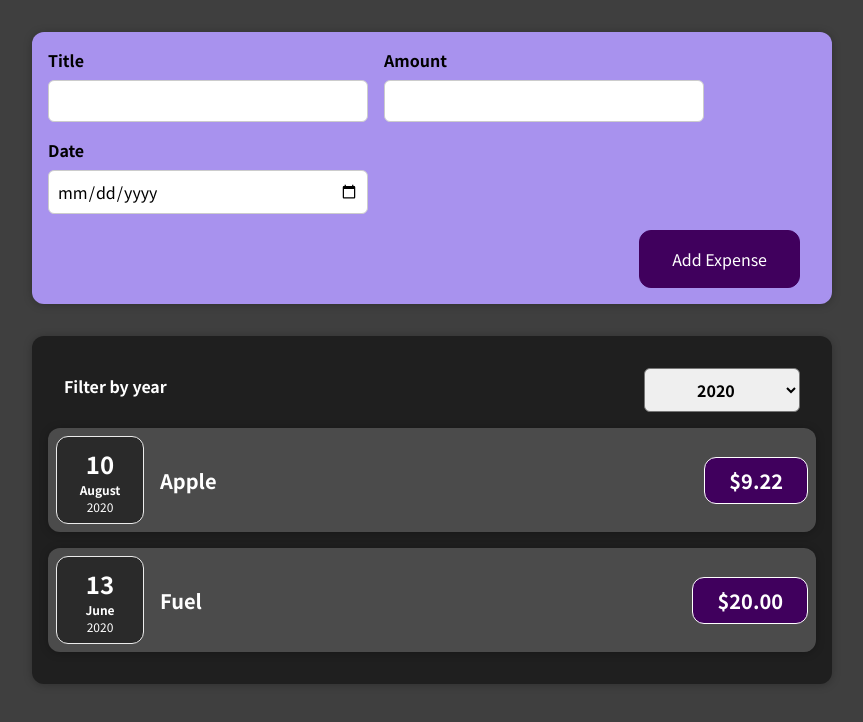
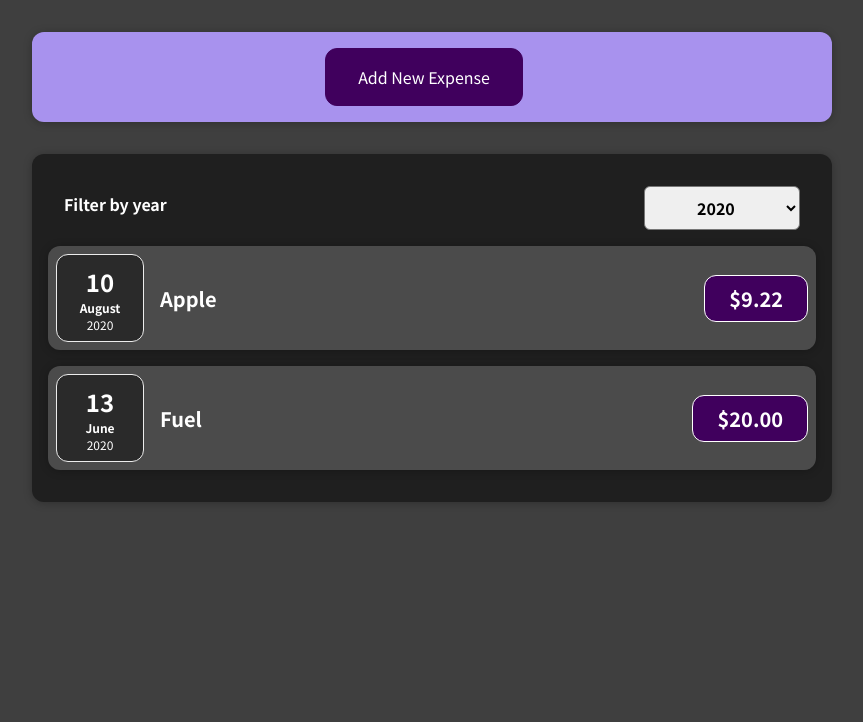
Before and after one commit to ravi-bhu/react-expense-tracker, a React (Create React App) app: page / in a window 1280 px wide. Shown: the top 722 px of the page, without its empty margins (208-1071 px from the left). Built offline with nearby package versions, Linux system fonts and the light colour scheme.

Commit message:
added add new expense button

```diff
--- a/src/components/NewExpense/ExpenseForm.js
+++ b/src/components/NewExpense/ExpenseForm.js
@@ -79,6 +79,9 @@
         </div>
       </div>
       <div className="new-expense__actions">
+        <button type="button" onClick={props.onCancel}>
+          Cancel
+        </button>
         <button type="submit">Add Expense</button>
       </div>
     </form>
--- a/src/components/NewExpense/NewExpense.js
+++ b/src/components/NewExpense/NewExpense.js
@@ -1,15 +1,35 @@
+import { useState } from 'react';
 import ExpenseForm from './ExpenseForm';
 import './NewExpense.css';
 
 const NewExpense = (props) => {
+  const [isEditing, setIsEditing] = useState(false);
+
   const saveExpenseDataHandler = (enteredExpenseData) => {
     const expenseData = { ...enteredExpenseData, id: Math.random().toString() };
     props.onAddExpense(expenseData);
+    setIsEditing(false);
+  };
+
+  const stopEditingHandler = () => {
+    setIsEditing(false);
+  };
+
+  const startEditingHandler = () => {
+    setIsEditing(true);
   };
 
   return (
     <div className="new-expense">
-      <ExpenseForm onSaveExpenseData={saveExpenseDataHandler} />
+      {!isEditing && (
+        <button onClick={startEditingHandler}>Add New Expense</button>
+      )}
+      {isEditing && (
+        <ExpenseForm
+          onSaveExpenseData={saveExpenseDataHandler}
+          onCancel={stopEditingHandler}
+        />
+      )}
     </div>
   );
 };
```
